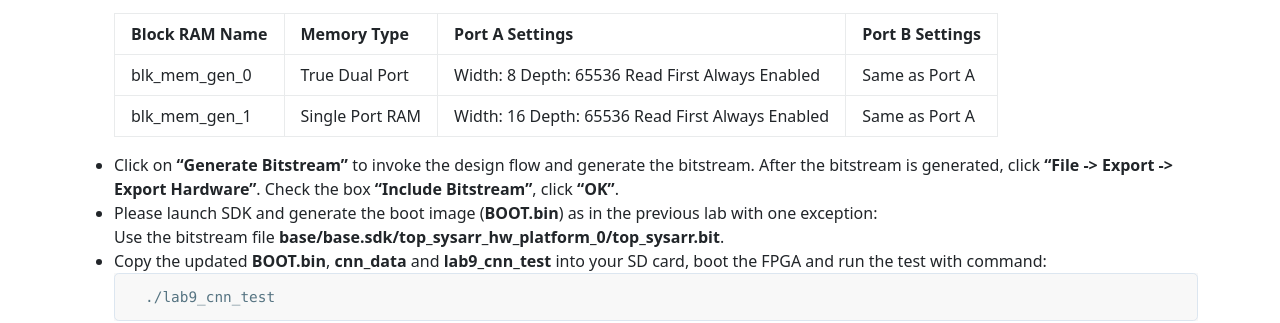
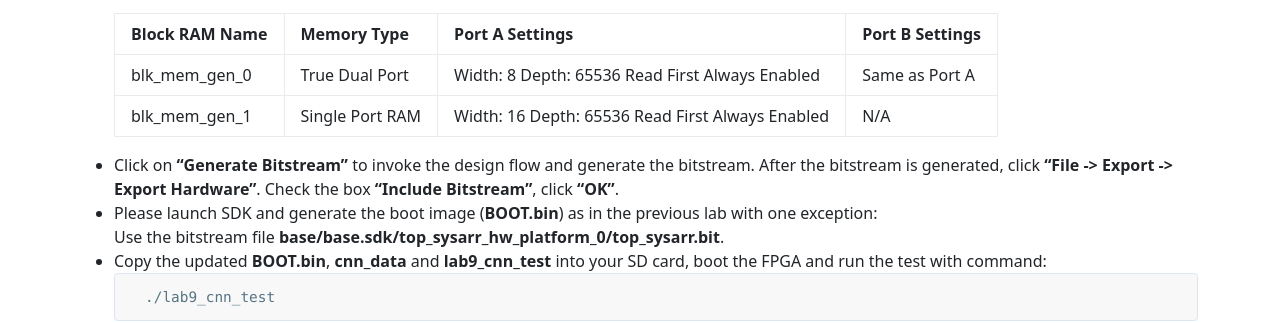
Before and after one commit to hailiangh/hailiangh.github.io, a Jekyll site: the page built from TA/ECEN689_Spring2022/lab9_manual.md, in a window 1280 px wide and 900 px high, scrolled down 6614 px. Shown: the part 155-478 px from the top of the window. Built offline with Jekyll 4.4.1, drawn with Linux system fonts in a browser that asks for light colours.

Commit message:
Update lab9_manual.md

```diff
--- a/TA/ECEN689_Spring2022/lab9_manual.md
+++ b/TA/ECEN689_Spring2022/lab9_manual.md
@@ -91,7 +91,7 @@ In this section, we will implement the design on the FPGA.
     | Block RAM Name | Memory Type |    Port A Settings | Port B Settings|
     | ------------- | ------------- | ------------- | ------------- |
     | blk_mem_gen_0  | True Dual Port  | Width: 8 Depth: 65536 Read First Always Enabled  | Same as Port A  |
-    | blk_mem_gen_1  | Single Port RAM | Width: 16 Depth: 65536 Read First Always Enabled  | Same as Port A  |
+    | blk_mem_gen_1  | Single Port RAM | Width: 16 Depth: 65536 Read First Always Enabled  | N/A  |
 
 
 - Click on **"Generate Bitstream"** to invoke the design flow and generate the bitstream. After the bitstream is generated, click **"File -> Export -> Export Hardware"**. Check the box **"Include Bitstream"**, click **"OK"**.
```
